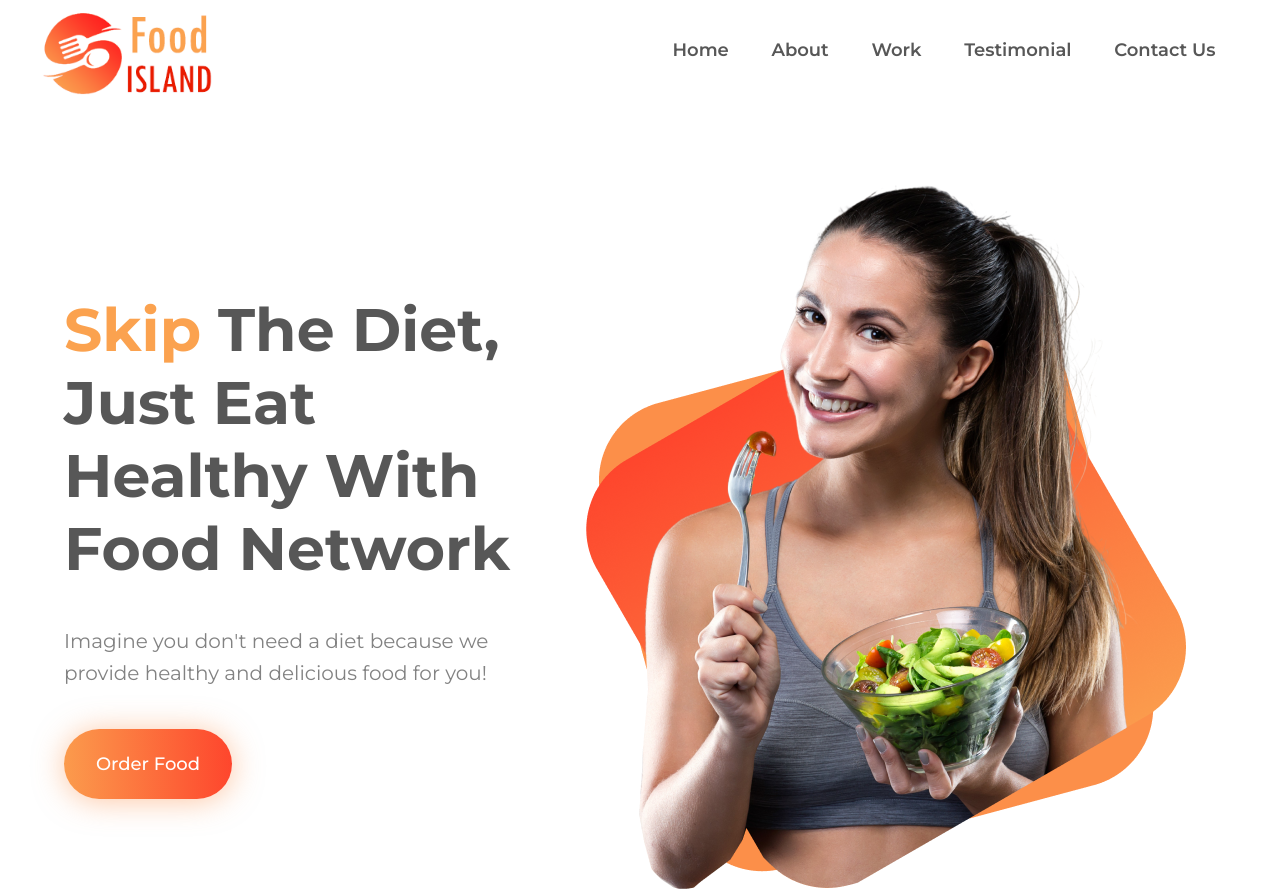
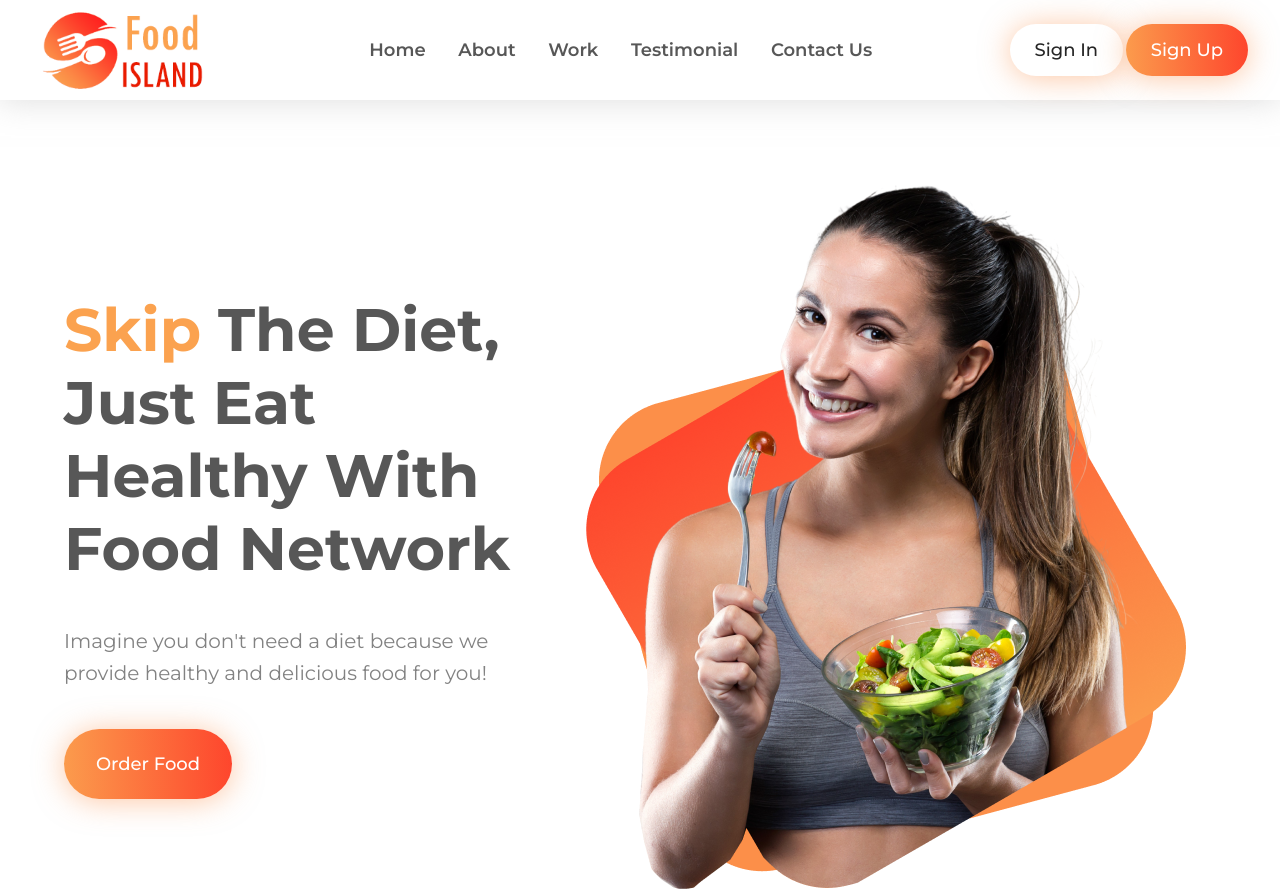
Before and after one commit to tanvirwebtech/food-island, a plain HTML site: page index.html in a window 1280 px wide. Shown: the top 889 px of the page. Drawn offline with Linux system fonts and the light colour scheme.

Commit message:
sign in and sign up button added

```diff
--- a/index.html
+++ b/index.html
@@ -39,6 +39,10 @@
                         </li>
                         <li class="menu-item"><a href="#">Contact Us</a></li>
                     </ul>
+                </div>
+                <div class="sign-btns">
+                    <a href="#" class="btn sign-in">Sign in</a>
+                    <a href="#" class="btn sign-up">Sign Up</a>
                 </div>
             </div>
         </section>
--- a/style.css
+++ b/style.css
@@ -17,6 +17,20 @@ html {
 .color-orange {
     color: #fba24f;
 }
+.btn {
+    display: inline-block;
+    font-size: 1.8rem;
+    color: #fff;
+    font-weight: 500;
+    padding: 24px 32px;
+    border-radius: 40px;
+    background-image: linear-gradient(
+        88.33deg,
+        #fba24f -7.64%,
+        #ff1e1e 145.94%
+    );
+    box-shadow: 0px 2px 30px rgba(252, 143, 73, 0.5);
+}
 
 /* Common CSS End  */
 
@@ -24,6 +38,7 @@ html {
 #header {
     height: 100px;
     background-color: #fff;
+    box-shadow: 0px 2px 30px rgb(193 193 193 / 50%);
 }
 
 .container {
@@ -38,7 +53,7 @@ html {
     height: 100px;
 }
 .logo img {
-    width: 100%;
+    width: 95%;
 }
 #menu-bar {
     width: 50%;
@@ -49,7 +64,7 @@ html {
 }
 .menu-item a {
     display: inline-block;
-    margin: 10px 15px;
+    margin: 10px 10px;
     padding: 5px;
     color: #575757;
     font-weight: 600;
@@ -59,7 +74,15 @@ html {
     color: #fba24f;
     transition: color 0.3s;
 }
-
+.sign-in {
+    background: #fff;
+    color: #252525;
+    border: #fba24f;
+    padding: 15px 25px;
+}
+.sign-up {
+    padding: 15px 25px;
+}
 /* Hero CSS  */
 .hero-width {
     width: 90%;
@@ -75,20 +98,6 @@ html {
     color: #828282;
     line-height: 3.2rem;
     margin: 40px 0;
-}
-.btn {
-    display: inline-block;
-    font-size: 1.8rem;
-    color: #fff;
-    font-weight: 500;
-    padding: 24px 32px;
-    border-radius: 40px;
-    background-image: linear-gradient(
-        88.33deg,
-        #fba24f -7.64%,
-        #ff1e1e 145.94%
-    );
-    box-shadow: 0px 2px 30px rgba(252, 143, 73, 0.5);
 }
 
 /* About Section CSS */
```
